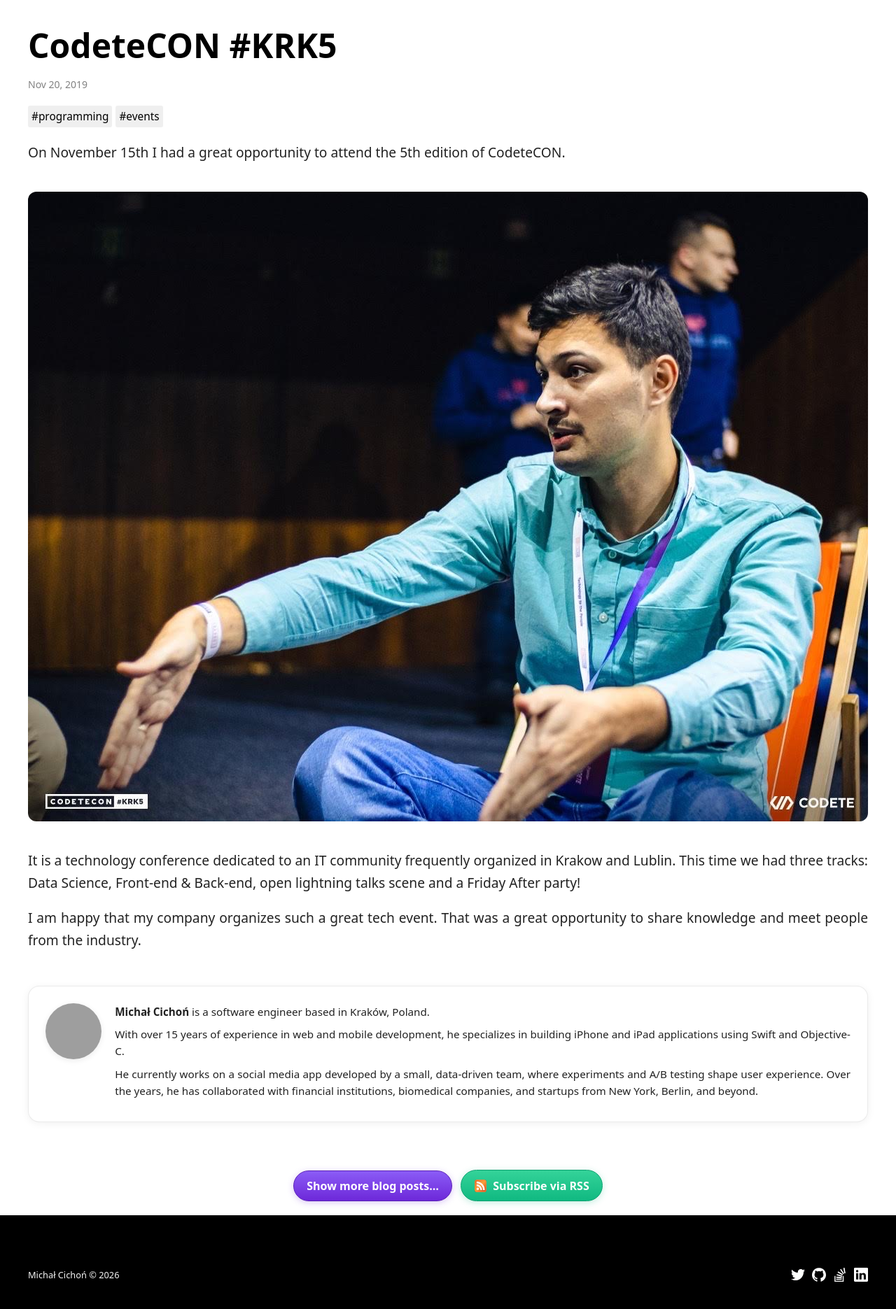
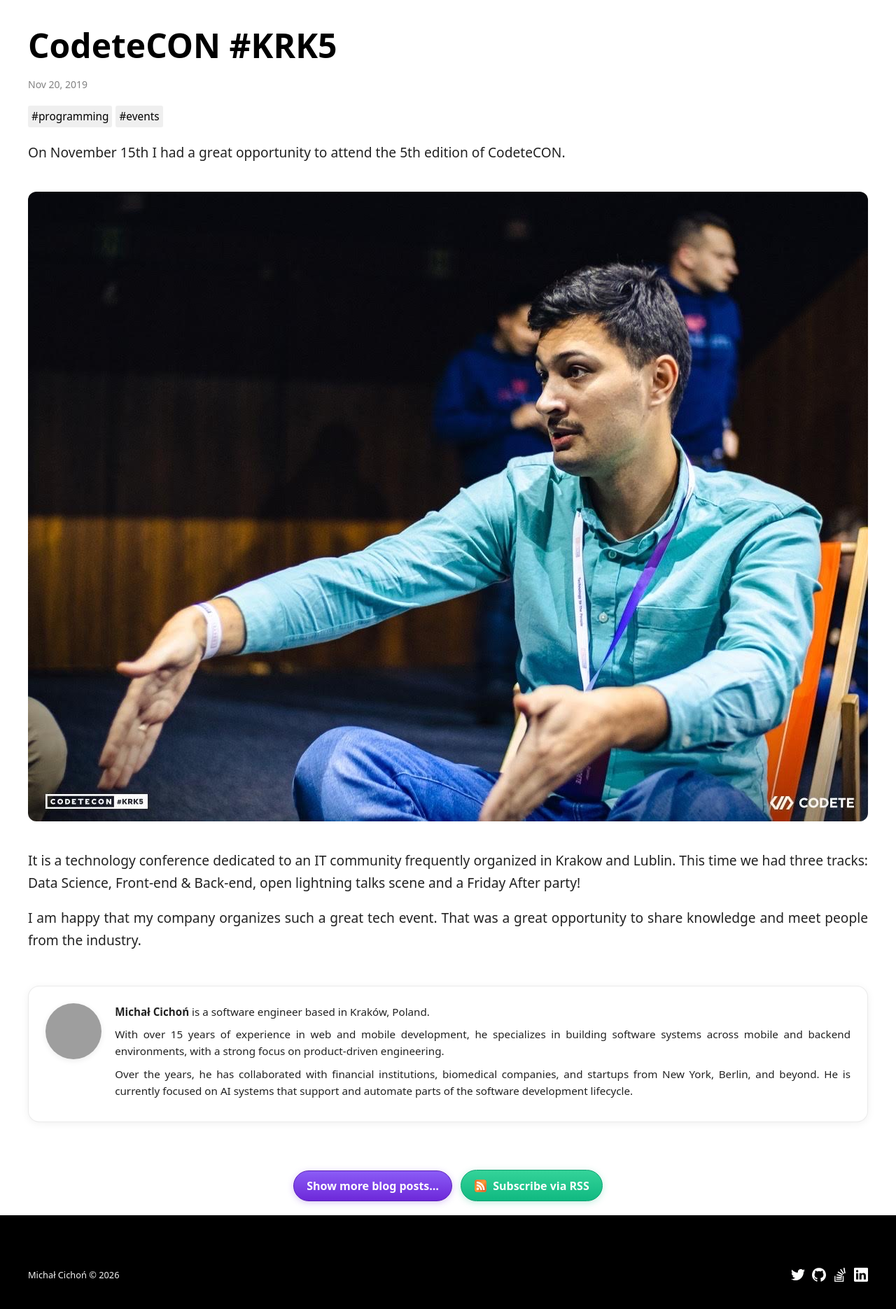
Before and after one commit to michalcichon/michalcichon.github.io, a Jekyll site: the page built from _posts/2019-11-20-codetecon-conference-in-krakow.md, in a window 1280 px wide, cut to the strip 204-2101 px from the top of the page. Shown: the top 1871 px of the strip at 70% size. Built offline with Jekyll 4.4.1, drawn with Linux system fonts in a browser that asks for light colours; comment, search, counter and statistics services are not loaded; grey boxes are pictures that could not be loaded.

```diff
--- a/_config.yml
+++ b/_config.yml
@@ -13,14 +13,14 @@
 # you will see them accessed via {{ site.title }}, {{ site.email }}, and so on.
 # You can create any custom variable you would like, and they will be accessible
 # in the templates via {{ site.myvariable }}.
-title: Michał Cichoń · iOS Software Engineer
+title: Michał Cichoń · Software Engineer & Software Architect
 author: Michał Cichoń
-description: Personal webpage of Michał Cichoń - an iOS Software Engineer from Kraków, Poland. I develop iOS apps in Objective-C and Swift.
+description: Personal webpage of Michał Cichoń - a Software Engineer & Software Architect from Kraków, Poland. Building AI-Powered Workflows. Background in Mobile Systems at Scale
 baseurl: "" # the subpath of your site, e.g. /blog
 url: "https://michalcichon.github.io" # the base hostname & protocol for your site, e.g. http://example.com
 twitter_username: michal_cichon
 github_username:  michalcichon
-keywords: Michal, Cichon, Krakow, iOS, CocoaTouch
+keywords: Michal, Cichon, Krakow, iOS, CocoaTouch, Swift, Objective-C, Architecture, AI, Workflow, Agent-based Systems, Software Engineering, Software Architecture, Mobile Development, Mobile Systems at Scale
 
 # Build settings
 markdown: kramdown
--- a/_layouts/post.html
+++ b/_layouts/post.html
@@ -30,8 +30,8 @@
     <img src="{{site.baseurl}}/img/michal.jpeg" alt="Michał Cichoń" class="post-bio__avatar" loading="lazy" decoding="async">
     <div class="post-bio__text">
       <p><strong>Michał Cichoń</strong> is a software engineer based in Kraków, Poland.</p>
-      <p>With over 15 years of experience in web and mobile development, he specializes in building iPhone and iPad applications using Swift and Objective-C.</p>
-      <p>He currently works on a social media app developed by a small, data-driven team, where experiments and A/B testing shape user experience. Over the years, he has collaborated with financial institutions, biomedical companies, and startups from New York, Berlin, and beyond.</p>
+      <p>With over 15 years of experience in web and mobile development, he specializes in building software systems across mobile and backend environments, with a strong focus on product-driven engineering.</p>
+      <p>Over the years, he has collaborated with financial institutions, biomedical companies, and startups from New York, Berlin, and beyond. He is currently focused on AI systems that support and automate parts of the software development lifecycle.</p>
     </div>
   </div>
 
--- a/css/main.css
+++ b/css/main.css
@@ -1545,6 +1545,9 @@
   border-radius: 12px;
 }
 
+.article-hero.position-bottom img {
+  object-position: center bottom;
+}
 
 /* DARK MODE */
 @media (prefers-color-scheme: dark) {
```
Also changed, not shown: _posts/2026-06-15-what-i-learned-working-on-a-large-scale-social-media-ios-application.md (added, +96 -0 lines), tag/engineering.md (added, +6 -0 lines), assets/2026-06-15/cover.jpg (added), css/main.min.css.
